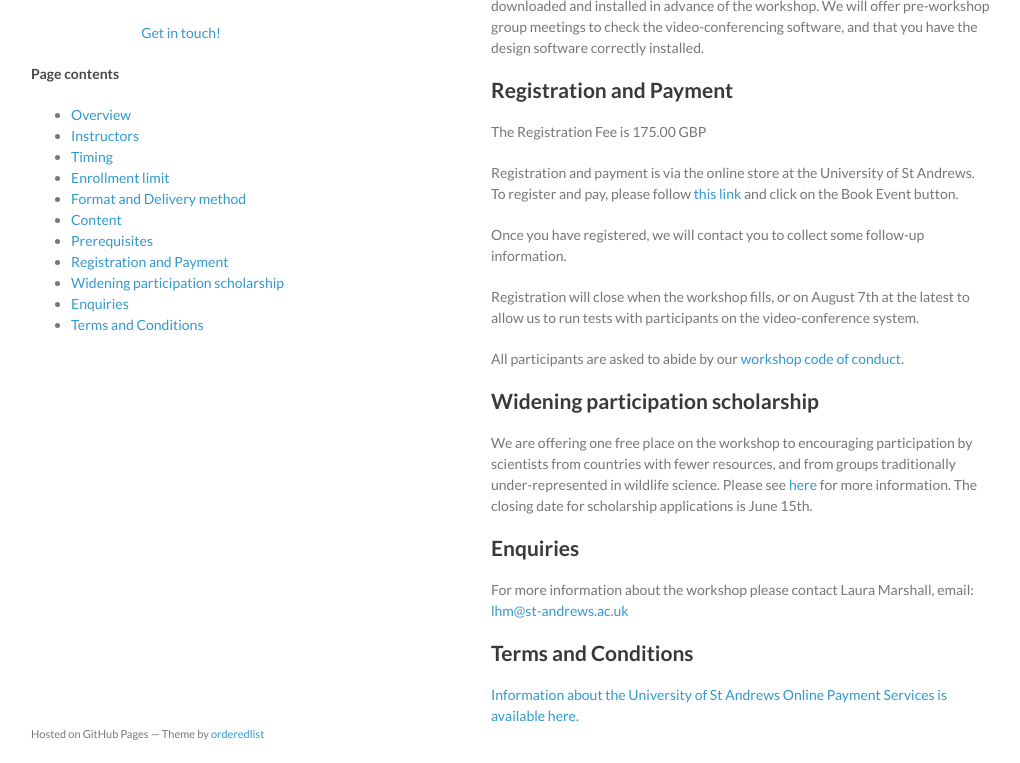
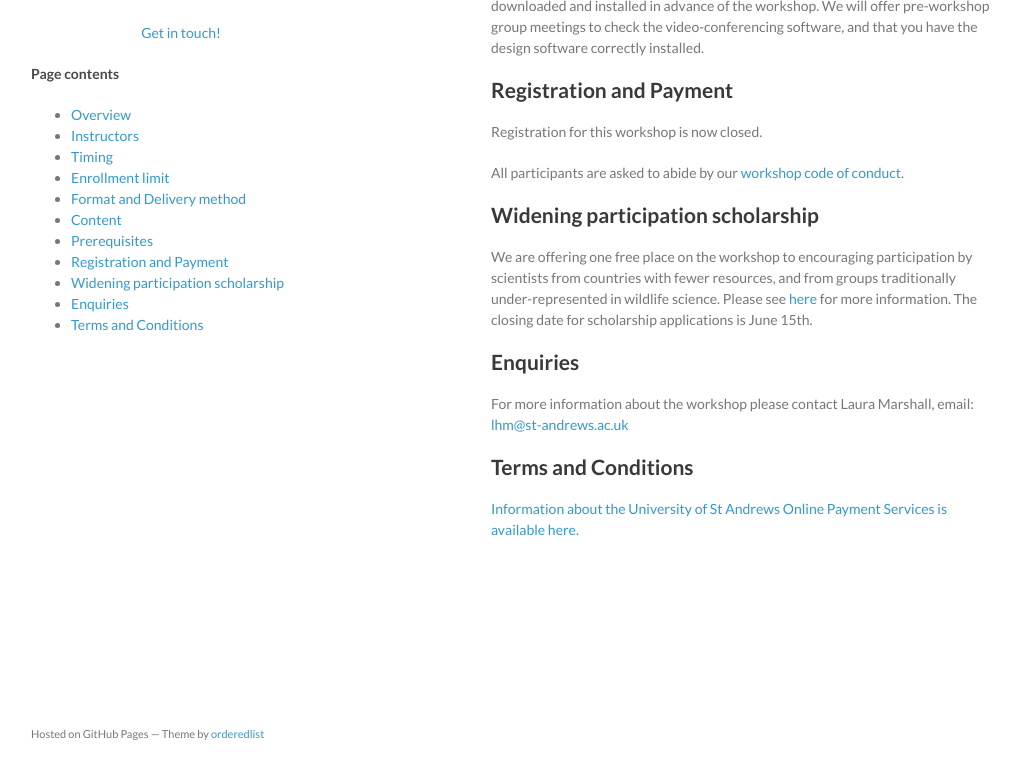
Before and after one commit to distanceworkshops/distanceworkshops.github.io, a Jekyll site: the page built from design-sept-2021.md, in a window 1280 px wide and 900 px high, scrolled down 1729 px, cut to the strip 137-900 px from the top of the window. Shown: the whole strip, without its empty margins (129-1149 px from the left). Built offline with Jekyll 4.4.1, drawn with Linux system fonts in a browser that asks for light colours.

Commit message:
Registration now closed.

```diff
--- a/design-sept-2021.md
+++ b/design-sept-2021.md
@@ -47,15 +47,15 @@
 
 ## Registration and Payment
 
-<!--Registration for this workshop is now closed.-->
+Registration for this workshop is now closed.
 
-The Registration Fee is 175.00 GBP
+<!-- The Registration Fee is 175.00 GBP
 
 Registration and payment is via the online store at the University of St Andrews. To register and pay, please follow [this link](https://onlineshop.st-andrews.ac.uk/conferences-and-events/events/creem/online-workshop-a-practical-guide-to-distance-sampling-survey-design-simulation-13th16th-sept-21) and click on the Book Event button.
 
 Once you have registered, we will contact you to collect some follow-up information.
 
-Registration will close when the workshop fills, or on August 7th at the latest to allow us to run tests with participants on the video-conference system.
+Registration will close when the workshop fills, or on August 7th at the latest to allow us to run tests with participants on the video-conference system.-->
 
 All participants are asked to abide by our [workshop code of conduct](code-of-conduct).
 
```
